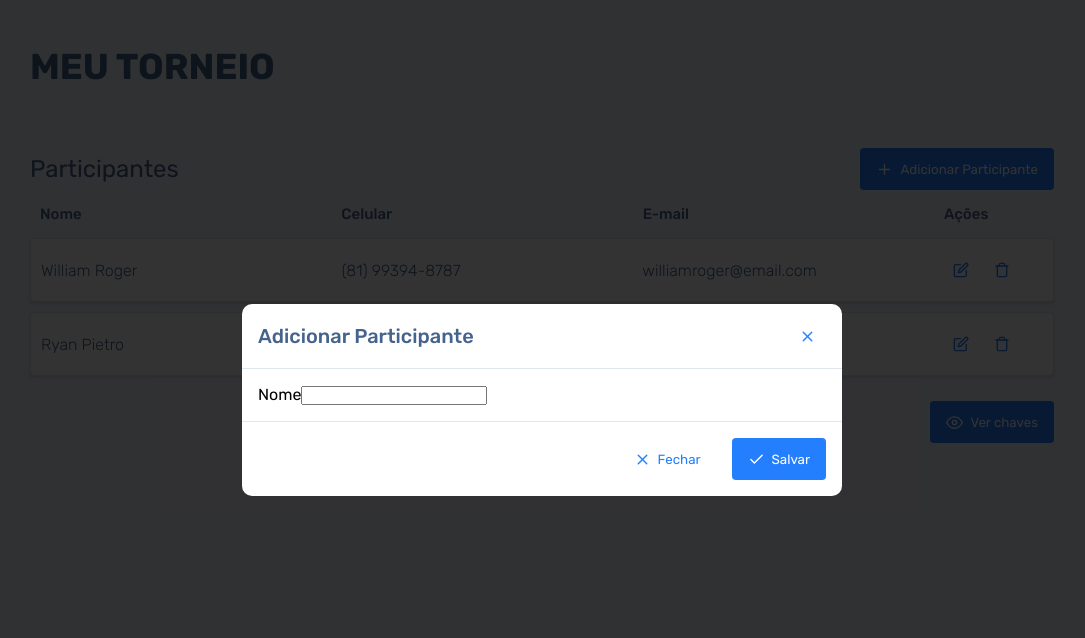
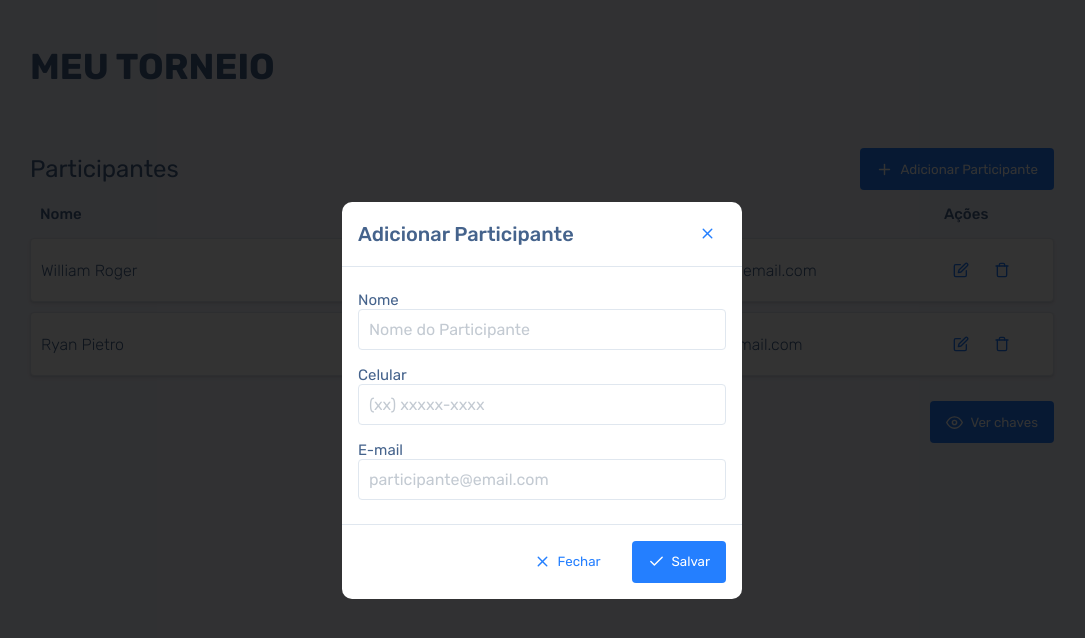
Before and after one commit to williamroger/appgame-react, a React (Create React App) app: page / in a window 1280 px wide. Both pictures are taken after a click on the button "Adicionar Participante". Shown: the top 638 px of the page, without its empty margins (98-1183 px from the left). Built offline with nearby package versions, Linux system fonts and the light colour scheme.

Commit message:
Add Component Form and update in Component Modal

```diff
--- /dev/null
+++ b/src/components/Form/index.tsx
@@ -0,0 +1,43 @@
+import React from 'react';
+import { FiX, FiCheck } from 'react-icons/fi';
+
+import { Container, FormBody, FormFooter } from './styles';
+
+import Button from '../Button';
+
+interface FormProps {
+  onClose: () => void;
+}
+
+const Form: React.FC<FormProps> = ({ onClose, ...rest }) => {
+  return (
+    <Container>
+      <FormBody>
+        <span>
+          <label htmlFor="name">Nome</label>
+          <input id="name" name="name" placeholder="Nome do Participante" />
+        </span>
+        <span>
+          <label htmlFor="phone-number">Celular</label>
+          <input id="phone-number" name="phone-number" placeholder="(xx) xxxxx-xxxx" />
+        </span>
+        <span>
+          <label htmlFor="email">E-mail</label>
+          <input id="email" name="email" placeholder="participante@email.com" />
+        </span>
+      </FormBody>
+      <FormFooter>
+        <Button size="large" ghost={true} onClick={onClose} >
+          <FiX size={17} />
+            Fechar
+          </Button>
+        <Button size="large" type="submit">
+          <FiCheck size={17} />
+            Salvar
+          </Button>
+      </FormFooter>
+    </Container>
+  );
+}
+
+export default Form;
--- /dev/null
+++ b/src/components/Form/styles.ts
@@ -0,0 +1,53 @@
+import styled from 'styled-components';
+
+export const Container = styled.form`
+  display: flex;
+  flex-direction: column;
+  color: #45638c;
+
+  span {
+    display: flex;
+    flex-direction: column;
+
+    & + span {
+      margin-top: 16px;
+    }
+
+    label {
+      font-size: 15px;
+    }
+
+    input {
+      color: #45638c;
+      font-size: 16px;
+      padding: 10px;
+      border: 1px solid #e0e7ef;
+      border-radius: 4px;
+      transition: all 0.3s ease-in-out;
+
+      &:focus {
+        border-color: #45638c;
+      }
+
+      &::placeholder {
+        color: #c3cad2;
+      }
+    }
+  }
+`;
+
+export const FormBody = styled.div`
+  padding: 24px 16px;
+`;
+
+export const FormFooter = styled.div`
+  display: flex;
+  align-items: center;
+  justify-content: flex-end;
+  padding: 16px;
+  border-top: 1px solid #e0e7ef;
+
+  button + button {
+    margin-left: 15px;
+  }
+`;
--- a/src/components/Modal/index.tsx
+++ b/src/components/Modal/index.tsx
@@ -1,6 +1,6 @@
-import React, { useEffect } from 'react';
+import React from 'react';
 
-import { FiX, FiCheck } from 'react-icons/fi';
+import { FiX } from 'react-icons/fi';
 
 import Button from '../Button';
 
@@ -9,8 +9,7 @@ import {
   ModalContent,
   ModalHeader,
   ModalTitle,
-  ModalBody,
-  ModalFooter
+  ModalBody
 } from './styles';
 
 interface ModalProps {
@@ -34,16 +33,6 @@ const Modal: React.FC<ModalProps> = ({ title, isOpen, onClose, children }) => {
         <ModalBody>
           {children}
         </ModalBody>
-        <ModalFooter>
-          <Button size="large" ghost={true} onClick={onClose}>
-            <FiX size={17} />
-            Fechar
-          </Button>
-          <Button size="large">
-            <FiCheck size={17} />
-            Salvar
-          </Button>
-        </ModalFooter>
       </ModalContent>
     </Container>
   );
--- a/src/components/Modal/styles.ts
+++ b/src/components/Modal/styles.ts
@@ -29,7 +29,7 @@ export const Container = styled.div<ModalProps>`
 
 export const ModalContent = styled.div`
   position: relative;
-  width: 600px;
+  width: 400px;
   margin: 0 auto;
   border-radius: 10px;
   background: #fff;
@@ -56,18 +56,4 @@ export const ModalTitle = styled.h2`
   font-weight: 500;
 `;
 
-export const ModalBody = styled.div`
-  padding: 16px;
-`;
-
-export const ModalFooter = styled.div`
-  display: flex;
-  align-items: center;
-  justify-content: flex-end;
-  padding: 16px;
-  border-top: 1px solid #e0e7ef;
-
-  button + button {
-    margin-left: 15px;
-  }
-`;
+export const ModalBody = styled.div``;
--- a/src/pages/Dashboard/index.tsx
+++ b/src/pages/Dashboard/index.tsx
@@ -4,6 +4,7 @@ import { FiPlus, FiEdit, FiTrash, FiEye } from 'react-icons/fi';
 
 import Button from '../../components/Button';
 import Modal from '../../components/Modal';
+import Form from '../../components/Form';
 
 import {
   Container,
@@ -127,12 +128,7 @@ const Dashboard: React.FC = () => {
         isOpen={isOpenModal}
         onClose={handleHideModal}
       >
-        <form>
-          <div>
-            <label htmlFor="teste">Nome</label>
-            <input id="teste" name="nome" />
-          </div>
-        </form>
+        <Form onClose={handleHideModal} />
       </Modal>
     </>
   );
```
